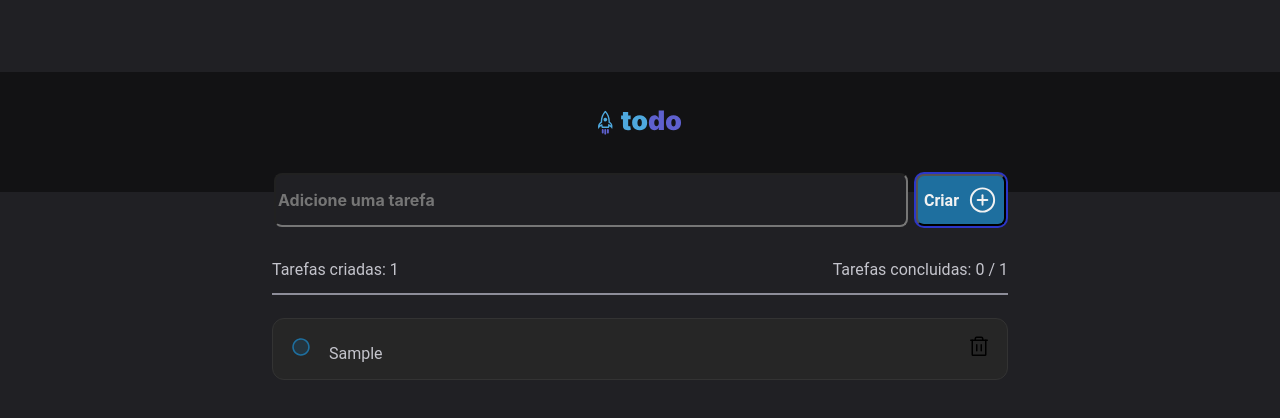
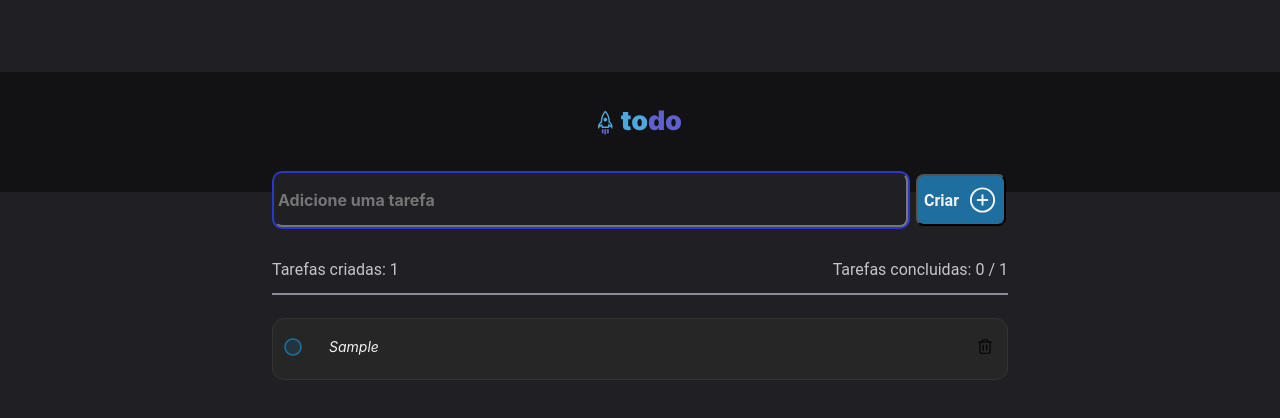
Before and after one commit to antoniolins/react-desafio-01, a React (Vite) app: page / in a window 1280 px wide. Both pictures are taken after typing "Sample" into the empty fields and a click on the button "Criar". Shown: the top 418 px of the page. Built offline with nearby package versions, Linux system fonts and the light colour scheme.

Commit message:
Task final styled

```diff
--- a/src/components/AddTask.module.css
+++ b/src/components/AddTask.module.css
@@ -87,6 +87,7 @@
     flex-direction: row;
     align-items: center;
     justify-content: space-between;
+
     padding: 0px;
     gap: 24px;
 
@@ -115,78 +116,6 @@
     top: 293px;
 }
 
-
-.containerTask {
-
-    display: flex;
-    position: relative;
-
-    align-items: center;
-
-
-    align-content: center;
-
-    gap: 12px;
-
-
-    width: 736px;
-    height: 100%;
-    left: calc(50% - 736px/2);
-    top: 310px;
-
-    border-radius: solid 2px;
-
-
-}
-
-.lineItemTask {
-
-
-        display: flex;
-        flex-direction: row;
-        align-items: center;
-        align-content: center;
-        justify-content:space-between;
-
-        padding: 16px;
-
-        width: 736px;
-        height: 62px;
-        margin-top: 0.5rem;
-
-
-        background: #262626;
-        /* Gray 400 */
-
-        border: 1px solid #333333;
-        border-radius: 12px;
-
-    }
-
-    .ckeckedBotton {
-
-        width: 24px;
-        height: 24px;
-    }
-
-    .lineShowTitle {
-
-        flex-wrap: wrap;
-        margin-left: 1rem;
-        flex-flow: row;
-
-    }
-
-    .trashBotton {
-
-        background: transparent;
-        border: 0;
-
-    }
-    .trashBotton :hover {
-        color: var(--red-500);
-    }
-
 .todoEmpty {
 
     /* box-sizing: border-box; */
@@ -213,12 +142,7 @@
     border-top: 1px solid #333333;
     border-radius: 8px;
 
-    /* Inside auto layout */
 
-    flex: none;
-    order: 1;
-    align-self: stretch;
-    flex-grow: 0;
 }
 
 .textEmptyTask {
--- a/src/components/AddTask.tsx
+++ b/src/components/AddTask.tsx
@@ -12,7 +12,7 @@ import LogoEmptyTask from '../assets/LogoEmptyTask.svg'
 
 
 import {v4 as uuidv4} from 'uuid';
-import { useState , useEffect } from 'react';
+import { useState , useEffect , useRef } from 'react';
 import { TaskLine } from './TaskLine'
 
 interface Task {
@@ -23,6 +23,8 @@ interface Task {
 
 export function AddTask() {
 
+    const ref = useRef(null);
+
     const [tasks, setTasks] = useState<Array<Task>>([])
 
     const [countTaskTodo, setTaskTodo] = useState(0);
@@ -31,27 +33,33 @@ export function AddTask() {
 
     // Havendo quaisquer Inclusão ou Exclusão de Tarefas implica que haverá renderização
     // momento oportuno para contabilização do númros de tarefas inseridas / completadas
+
     useEffect(() => {
         setTaskTodo(tasks.length); /* Tarefas Criadas */
             const taskFinished = tasks.reduce((acc, {isCompleted}) => acc + (isCompleted? 1 : 0), 0);
         setTaskReady(taskFinished); /* Tarefas Completadas */
     })
 
-    const handleCheck = (id: string) => {
+    function onCheckedTask (id: string) {
         const listTasks = tasks.map((task) => task.id === id ? { ...task, isCompleted: !task.isCompleted } : task);
         setTasks(listTasks);
+        const taskFinished = tasks.reduce((acc, {isCompleted}) => acc + (isCompleted? 1 : 0), 0);
+        setTaskReady(taskFinished); /* Tarefas Completadas */
     }
 
-    const handleDelete = (id: string) => {
+    function onDeleteTask (id: string) {
         const listTasks = tasks.filter((task) => task.id !== id);
         setTasks(listTasks);
+        setTaskTodo(tasks.length); /* Tarefas Criadas */
     }
 
-    const addNewTask = () => {
+    function addNewTask () {
          const newTask = { id: uuidv4(), isCompleted: false, title: newTitle};
 
         //  atualizar respeitando a imutabilidade do Hook State
+
          setTasks([ ...tasks, newTask]);
+         setTaskTodo(tasks.length); /* Tarefas Criadas */
          setNewTitle("")
         }
 
@@ -60,6 +68,10 @@ export function AddTask() {
         console.log("  Subimitted !!!")
         addNewTask();
     }
+    const handleClick = () => {
+        ref.current.focus();
+      };
+
 
     return (
 
@@ -69,6 +81,7 @@ export function AddTask() {
         <form className={styles.formContainer} onSubmit={handleSubmit}>
 
                 <input className={styles.inputTask}
+                    ref={ref}
                     autoFocus
                     type="text"
                     placeholder='Adicione uma tarefa'
@@ -78,7 +91,7 @@ export function AddTask() {
                 />
 
             <div className={styles.buttonInsertTask}>
-                <button>
+                <button onClick={handleClick}>
                     <strong>Criar</strong>
                     <PlusCircle size={36} />
                 </button>
@@ -114,8 +127,8 @@ export function AddTask() {
                                 id={task.id}
                                 isCompleted={task.isCompleted}
                                 title = {task.title}
-                                handleCheck={handleCheck}
-                                handleDelete={handleDelete}
+                                onCheckedTask={onCheckedTask}
+                                onDeleteTask={onDeleteTask}
                             />
 
                             ))}
--- a/src/components/TaskLine.module.css
+++ b/src/components/TaskLine.module.css
@@ -0,0 +1,158 @@
+
+
+.containerTask {
+
+    position: relative;
+    display: flex;
+    justify-content: space-between;
+    align-content: center;
+    align-items: center;
+    flex-direction: row;
+
+    padding: 2px;
+
+    width: 736px;
+    height: 100%;
+    left: calc(50% - 736px/2);
+    top: 310px;
+
+    border-radius: solid 2px;
+
+    gap: 12px;
+
+    padding: 16px 8px;
+
+    width: 736px;
+    height: 62px;
+    margin-top: 0.5rem;
+
+
+    background: #262626;
+    /* Gray 400 */
+
+    border: 1px solid #333333;
+    border-radius: 12px;
+}
+
+.boxTask {
+
+    position: relative;
+    display: flex;
+    flex-direction: row;
+    justify-content: start;
+    align-content: center;
+    align-items: center;
+
+    /* margin-left: 5px; */
+    gap: 24px;
+}
+
+.checkedButton {
+
+    width: 24px;
+    height: 24px;
+    width: 24px;
+     height: 24px;
+
+}
+
+.showLineTask {
+
+    width: 632px;
+    height: 24px;
+
+    font-family: 'Inter';
+    font-style: italic;
+    font-weight: 400;
+    font-size: 14px;
+    line-height: 140%;
+    /* or 20px */
+
+
+    /* Gray 100 */
+
+    color: #F2F2F2;
+}
+.textDecorationOn {
+
+    text-decoration:line-through;
+}
+
+.textDecorationOff {
+
+    text-decoration: none;
+}
+
+.trashButton {
+
+
+    margin-right: 5px;
+    background: transparent;
+    border: 0;
+
+    width: 24px;
+    height: 24px;
+
+    border-radius: 4px;
+
+
+}
+.trashButton :hover {
+        color: var(--red-500);
+}
+
+.todoEmpty {
+
+    /* box-sizing: border-box; */
+
+    position: relative;
+    display: flex;
+    flex-direction: column;
+    justify-content: center;
+    align-items: center;
+    padding: 64px 24px;
+    gap: 16px;
+
+    width: 736px;
+    height: 244px;
+
+
+    width: 736px;
+    height: 100%;
+    left: calc(50% - 736px/2);
+    top: 310px;
+
+    /* Grey 400 */
+
+    border-top: 1px solid #333333;
+    border-radius: 8px;
+
+
+}
+
+.textEmptyTask {
+
+    width: 688px;
+    height: 44px;
+
+    font-family: 'Inter';
+    font-style: normal;
+    font-weight: 700;
+    font-size: 16px;
+    line-height: 140%;
+    /* or 22px */
+
+    text-align: center;
+
+    /* Gray 300 */
+
+    color: #808080;
+
+
+    /* Inside auto layout */
+
+    flex: none;
+    order: 1;
+    align-self: stretch;
+    flex-grow: 0;
+}
--- a/src/components/TaskLine.tsx
+++ b/src/components/TaskLine.tsx
@@ -5,49 +5,64 @@
 // ********************************************************************
 import { PlusCircle , Trash, Check, RadioButton } from 'phosphor-react'
 import { AddTask } from "./AddTask"
-import styles from './AddTask.module.css'
+// import styles from './AddTask.module.css'
+
+import styles from './TaskLine.module.css'
 
 import Unchecked  from '../assets/Unchecked.svg'
 import Checked  from '../assets/Checked.svg'
 import LogoEmptyTask from '../assets/LogoEmptyTask.svg'
 
 interface TaskProps {
-    id: string,
-    isCompleted: boolean,
+    id: string
+    isCompleted: boolean
     title: string
-    handleCheck: any;
-    handleDelete: any
+    onCheckedTask: (comment: string) => void
+    onDeleteTask: (comment: string) => void
 }
 
-    export const TaskLine = ( task: TaskProps )=> {
+ export function TaskLine ( {id, isCompleted, title, onCheckedTask, onDeleteTask}: TaskProps )  {
+
+        function handleDeleteTask() {
+            onDeleteTask(id);
+        }
+
+        function handleCheckedTask() {
+            onCheckedTask(id);
+        }
 
     return (
 
-        <li  key={task.id} className={styles.containerTask}>
 
-            <div className={styles.lineItemTask}>
+     <li  key={id} >
+
+        <div className={styles.containerTask}>
+
+            <div className={styles.boxTask}>
+
                 <div>
-                    <img src={ task.isCompleted ? Checked : Unchecked} alt ="Unchecked"
-                                            onClick={() => task.handleCheck(task.id)}
-                                            className={styles.ckeckedBotton}
+                    <img  className={styles.checkedButton} src={ isCompleted ? Checked : Unchecked} alt ="Unchecked"
+                                 onClick={handleCheckedTask}
                      />
-                    <label className={styles.lineShowTitle}
-                                    style={(task.isCompleted) ? { textDecoration: 'line-through' } : null}
-                                        onDoubleClick={() => task.handleCheck(task.id)}>
 
-                                        {task.title}
-                    </label>
+                    </div>
+                    <div className={styles.showLineTask}>
+
+                          <p className={(isCompleted ? styles.textDecorationOn : styles.textDecorationOff )}>
+
+                             {title}
+                          </p>
+
+                    </div>
             </div>
             <div>
-                    <button className={styles.trashBotton}
-                            onClick={() => task.handleDelete(task.id)} >
-                                 <Trash  size={24}
-                                        // role="button"/>
+                 <button className={styles.trashButton}
+                            onClick={handleDeleteTask} title="Delete Task">
+                            <Trash  size={18}
                             />
                  </button>
             </div>
         </div>
     </li>
     )
-
 }
```
Lines whose indentation alone changed are shown as unchanged.
